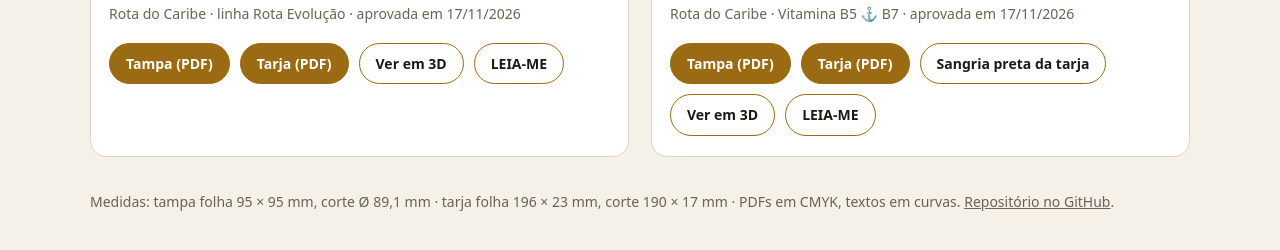
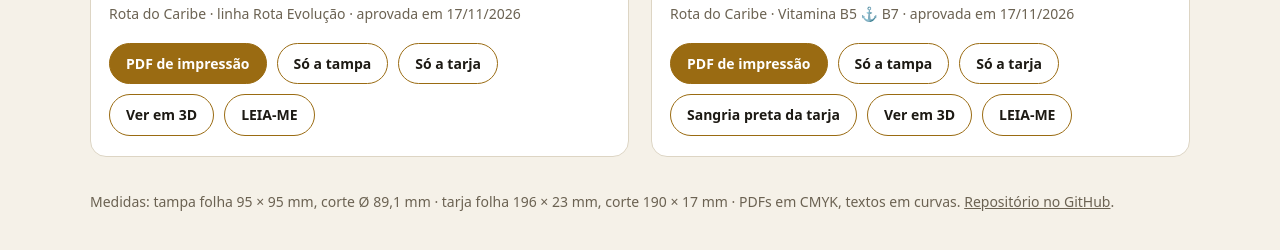
Before and after one commit to brutob2b-pixel/rotulos-aprovados, a plain HTML site: page index.html in a window 1280 px wide. Shown: the part 700-950 px from the top of the page. Drawn offline with Linux system fonts and the light colour scheme.

Commit message:
feat: PDF de impressão em folha única (padrão imprimir.js) e botão do simulador apontando para ele

```diff
--- a/index.html
+++ b/index.html
@@ -41,8 +41,9 @@
         <h2>Pistache · Creme Matte Modelador</h2>
         <p class="meta">Rota do Caribe · linha Rota Evolução · aprovada em 17/11/2026</p>
         <div class="botoes">
-          <a class="botao principal" href="pistache-creme-matte/impressao-tampa.pdf">Tampa (PDF)</a>
-          <a class="botao principal" href="pistache-creme-matte/impressao-tarja.pdf">Tarja (PDF)</a>
+          <a class="botao principal" href="pistache-creme-matte/impressao-folha-unica.pdf">PDF de impressão</a>
+          <a class="botao" href="pistache-creme-matte/impressao-tampa.pdf">Só a tampa</a>
+          <a class="botao" href="pistache-creme-matte/impressao-tarja.pdf">Só a tarja</a>
           <a class="botao" href="simulador/?marca=Rota%20do%20Caribe">Ver em 3D</a>
           <a class="botao" href="pistache-creme-matte/LEIA-ME.md">LEIA-ME</a>
         </div>
@@ -55,8 +56,9 @@
         <h2>Elegance Premium · Pasta Modeladora</h2>
         <p class="meta">Rota do Caribe · Vitamina B5 ⚓ B7 · aprovada em 17/11/2026</p>
         <div class="botoes">
-          <a class="botao principal" href="elegance-premium/impressao-tampa.pdf">Tampa (PDF)</a>
-          <a class="botao principal" href="elegance-premium/impressao-tarja.pdf">Tarja (PDF)</a>
+          <a class="botao principal" href="elegance-premium/impressao-folha-unica.pdf">PDF de impressão</a>
+          <a class="botao" href="elegance-premium/impressao-tampa.pdf">Só a tampa</a>
+          <a class="botao" href="elegance-premium/impressao-tarja.pdf">Só a tarja</a>
           <a class="botao" href="elegance-premium/prova-sangria-tarja.jpg">Sangria preta da tarja</a>
           <a class="botao" href="simulador/?marca=Rota%20do%20Caribe">Ver em 3D</a>
           <a class="botao" href="elegance-premium/LEIA-ME.md">LEIA-ME</a>
--- a/simulador/artes/artes.json
+++ b/simulador/artes/artes.json
@@ -7,7 +7,7 @@
   "tarja": "pistache-creme-matte/tarja.webp",
   "tarjaHd": "pistache-creme-matte/tarja.webp",
   "thumb": "thumbs/pistache-creme-matte.webp",
-  "pdf": "pistache-creme-matte.pdf",
+  "pdf": "../../pistache-creme-matte/impressao-folha-unica.pdf",
   "pote": {
    "tarjaMm": [
     190,
@@ -25,7 +25,7 @@
   "tarja": "elegance-premium/tarja.webp",
   "tarjaHd": "elegance-premium/tarja.webp",
   "thumb": "thumbs/elegance-premium.webp",
-  "pdf": "elegance-premium.pdf",
+  "pdf": "../../elegance-premium/impressao-folha-unica.pdf",
   "pote": {
    "tarjaMm": [
     190,
```
Also changed, not shown: elegance-premium/comparacao-padrao.jpg (added), pistache-creme-matte/comparacao-padrao.jpg (added), 4 other files.
